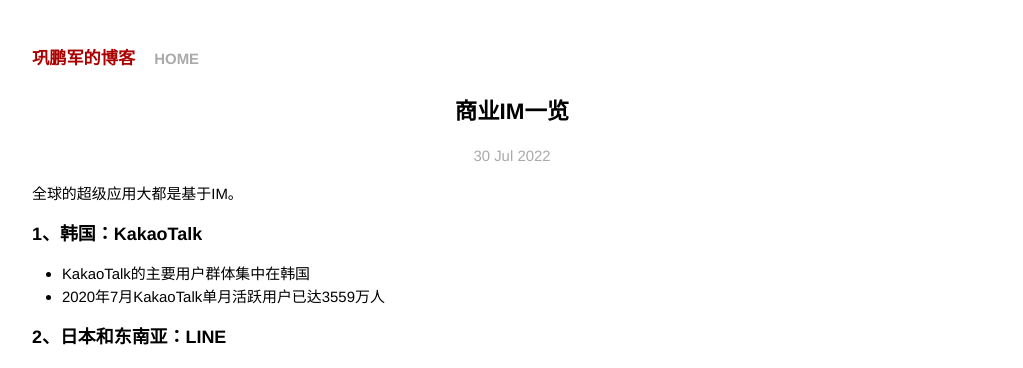
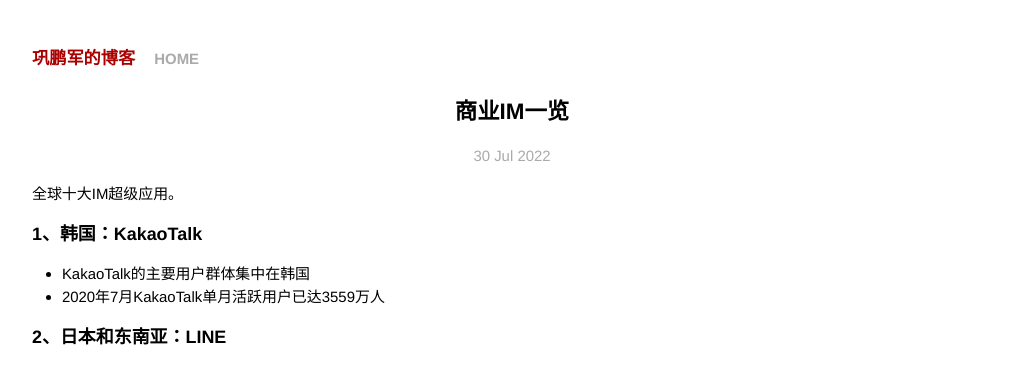
Before and after one commit to gongpengjun/gongpengjun.github.io, a Jekyll site: the page built from _posts/2022-07-30-im000-closesource-im.markdown, in a window 1280 px wide. Shown: the top 368 px of the page, without its empty margins (128-1151 px from the left). Built offline with Jekyll 4.4.1, drawn with Linux system fonts in a browser that asks for light colours.

Commit message:
更新文案

```diff
--- a/_posts/2022-07-30-im000-closesource-im.markdown
+++ b/_posts/2022-07-30-im000-closesource-im.markdown
@@ -5,7 +5,7 @@ date: 2022-07-30 09:00:00
 categories: IM
 ---
 
-全球的超级应用大都是基于IM。
+全球十大IM超级应用。
 
 ### 1、韩国：KakaoTalk
 
```
